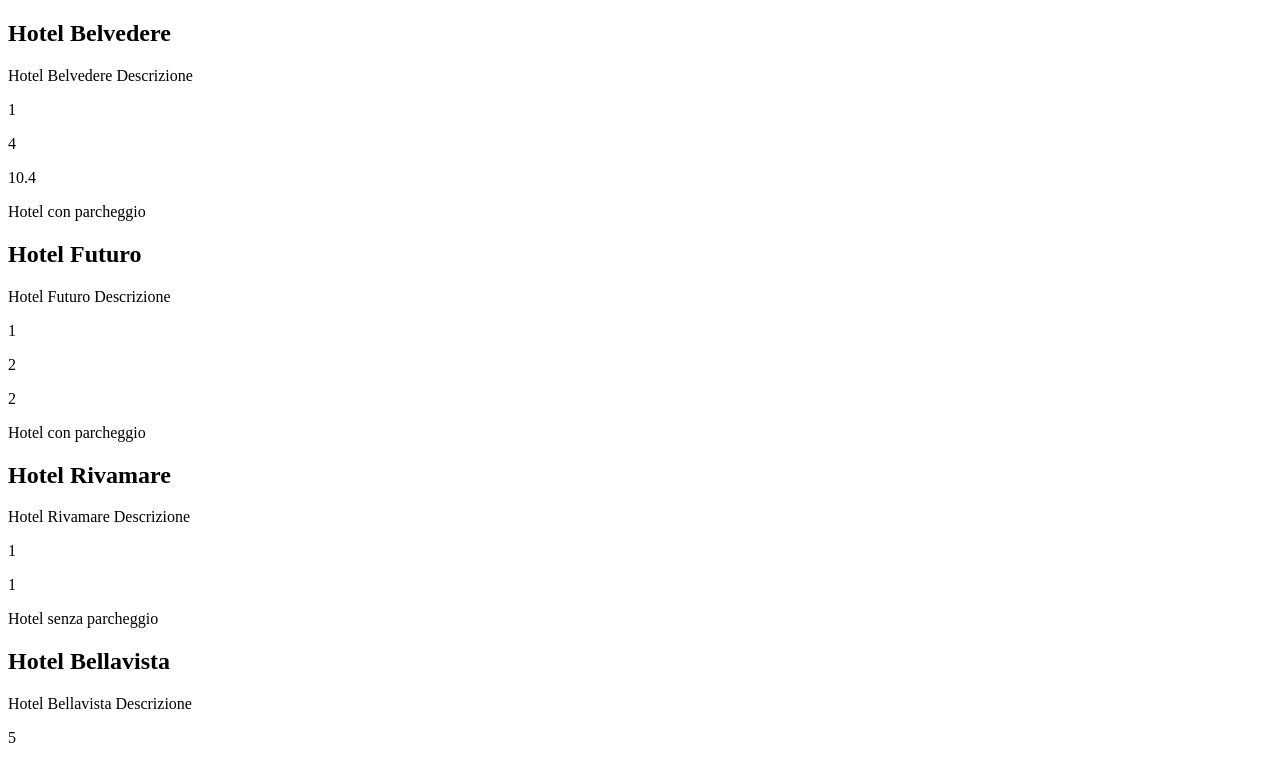
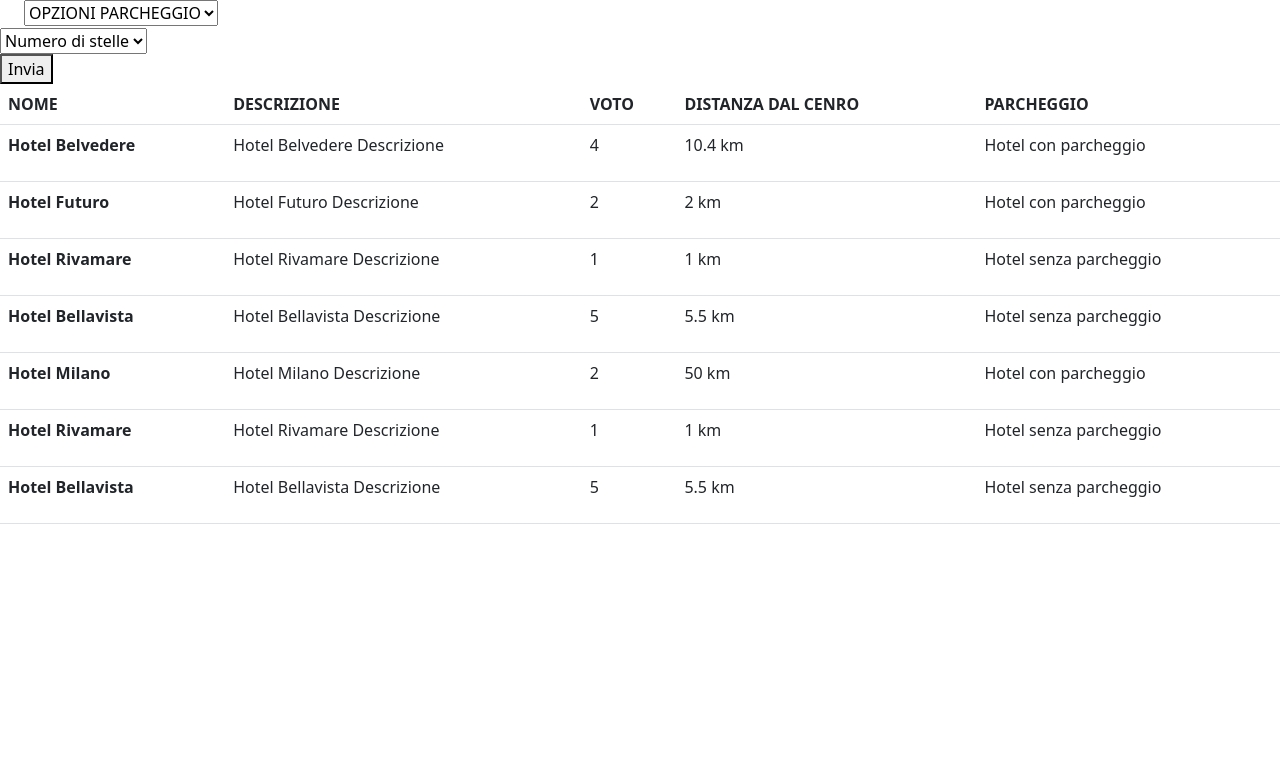
Before and after one commit to GiacomoFranchi/php-hotel, a PHP site: page / in a window 1280 px wide. Shown: the top 764 px of the page. After the commit the page ends 524 px from the top, so only its background shows below. Run offline with PHP 8.4, Linux system fonts and the light colour scheme.

Commit message:
add: bootstrap

```diff
--- a/index.php
+++ b/index.php
@@ -36,6 +36,8 @@
             'distance_to_center' => 50
         ],
     ];
+    $table = "table";
+    $table_bordered = "'table-bordered' 'table'"
 ?>
 
 <!DOCTYPE html>
@@ -43,26 +45,99 @@
 <head>
     <meta charset="UTF-8">
     <meta name="viewport" content="width=device-width, initial-scale=1.0">
+    <link href="https://cdn.jsdelivr.net/npm/bootstrap@5.2.3/dist/css/bootstrap.min.css" rel="stylesheet" integrity="sha384-rbsA2VBKQhggwzxH7pPCaAqO46MgnOM80zW1RWuH61DGLwZJEdK2Kadq2F9CUG65" crossorigin="anonymous">
+    <script src="https://cdn.jsdelivr.net/npm/bootstrap@5.2.3/dist/js/bootstrap.bundle.min.js" integrity="sha384-kenU1KFdBIe4zVF0s0G1M5b4hcpxyD9F7jL+jjXkk+Q2h455rYXK/7HAuoJl+0I4" crossorigin="anonymous"></script>
     <title>PHP Hotel</title>
 </head>
     <body>
+        <form action="index.php" method="GET">
+            <div class="form-check">
+                <select name="park" id="park">
+                    <option value="" disabled selected>OPZIONI PARCHEGGIO</option>
+                    <option value="true">con parcheggio</option>
+                    <option value="false">senza parcheggio</option>
+                </select>
+            </div>
+            <div>
+                <select name="options" id="options">
+                    <option value="" disabled selected>Numero di stelle</option>
+                    <option value="1">1stella</option>
+                    <option value="2">2stella</option>
+                    <option value="3">3stella</option>
+                    <option value="4">4stella</option>
+                    <option value="5">5stella</option>
+                </select>
+            </div>
+            <div>
+                <button type="submit">Invia</button>
+            </div>
+        </form>
+       <?php if (empty($_GET)) {
+        echo
+        "<table class=$table>
+            <thead>
+                <tr>
+                <th >NOME</th>
+                <th >DESCRIZIONE</th>
+                <th >VOTO</th>
+                <th >DISTANZA DAL CENRO</th>
+                <th >PARCHEGGIO</th>
+                </tr>
+            </thead>" ;
+            for($i = 0; $i < count($hotels); $i++ ) {    ?>
+                <?php $hotel = $hotels[$i]; ?>
                 <?php
-    for($i = 0; $i < count($hotels); $i++ ) {
-        $hotel = $hotels[$i];
-      echo "<div>
-                <h2>{$hotel['name']}</h2>
-                <p>{$hotel['description']}</p>
-                <p>{$hotel['parking']}</p>
-                <p>{$hotel['vote']}</p>
-                <p>{$hotel['distance_to_center']}</p>
-            </div>";
-
-            if($hotel['parking'] == true){
+                echo
+                "<tbody>
+                    <tr>
+                        <th>{$hotel['name']}</th>
+                        <td>{$hotel['description']}</td>
+                        <td>{$hotel['vote']}</td>
+                        <td>{$hotel['distance_to_center']} km</td>
+                        <td>";if($hotel['parking'] == true){
                                 echo "<p> Hotel con parcheggio </p>";
                             } else{
                                 echo "<p> Hotel senza parcheggio </p>";
                             }
+                        "</td>
+                    </tr>
+                </tbody>";
+            }
+        "</table>";
+            } else{
+                echo
+                "<table class=$table>
+                    <thead>
+                        <tr>
+                        <th >NOME</th>
+                        <th >DESCRIZIONE</th>
+                        <th >VOTO</th>
+                        <th >DISTANZA DAL CENRO</th>
+                        <th >PARCHEGGIO</th>
+                        </tr>
+                    </thead>" ;
+            }
+            for($i = 0; $i < count($hotels); $i++ ) {    ?>
+                <?php $hotel = $hotels[$i];
+                if($hotel['parking'] == $_GET){
+                    echo
+                "<tbody>
+                    <tr>
+                        <th>{$hotel['name']}</th>
+                        <td>{$hotel['description']}</td>
+                        <td>{$hotel['vote']}</td>
+                        <td>{$hotel['distance_to_center']} km</td>
+                        <td>";if($hotel['parking'] == true){
+                                echo "<p> Hotel con parcheggio </p>";
+                            } else{
+                                echo "<p> Hotel senza parcheggio </p>";
+                            }
+                        "</td>
+                    </tr>
+                </tbody>";
+            }
                 }
             ?>
+
 </body>
 </html>
```
Also changed, not shown: README.md. Lines whose indentation alone changed are shown as unchanged.
